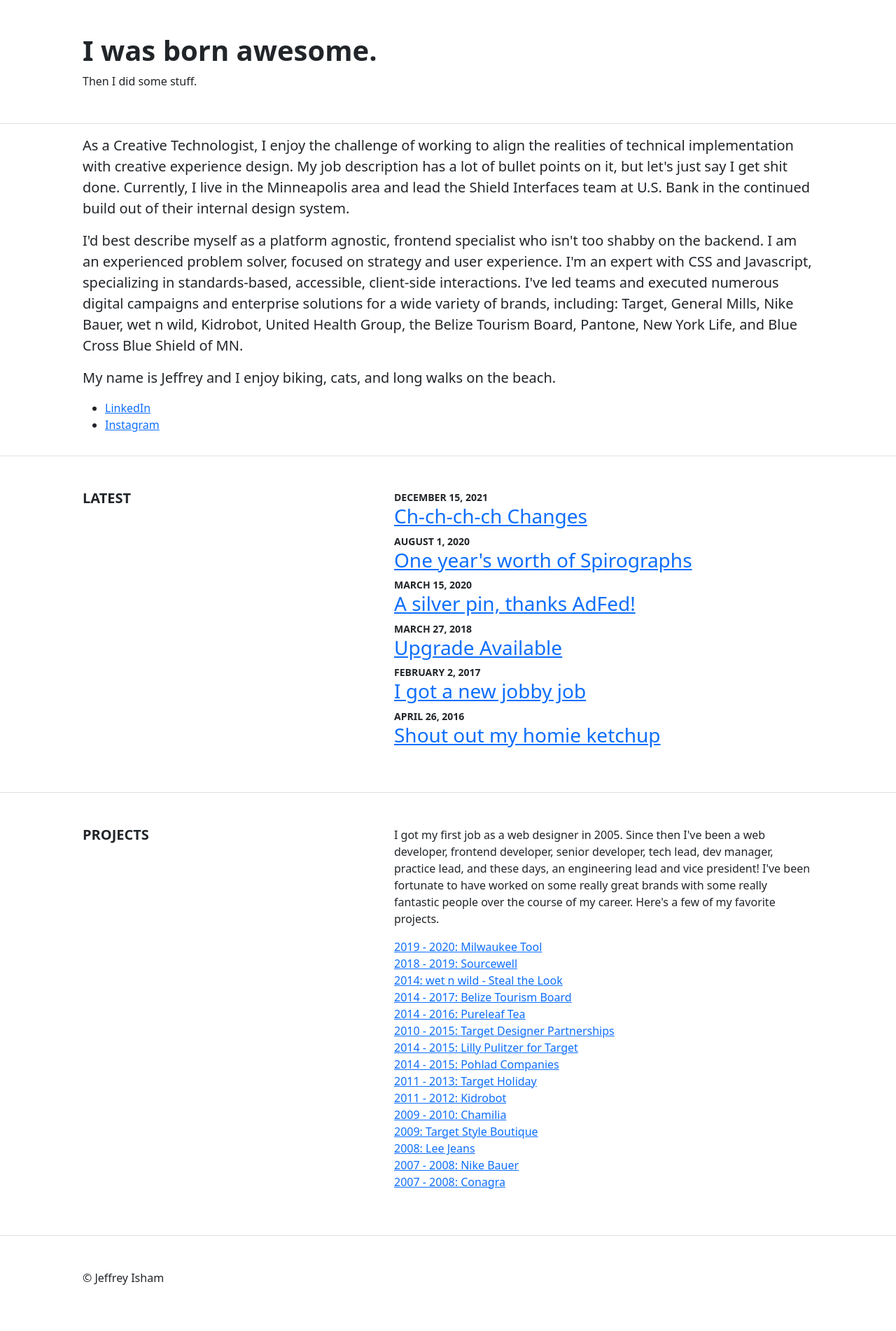
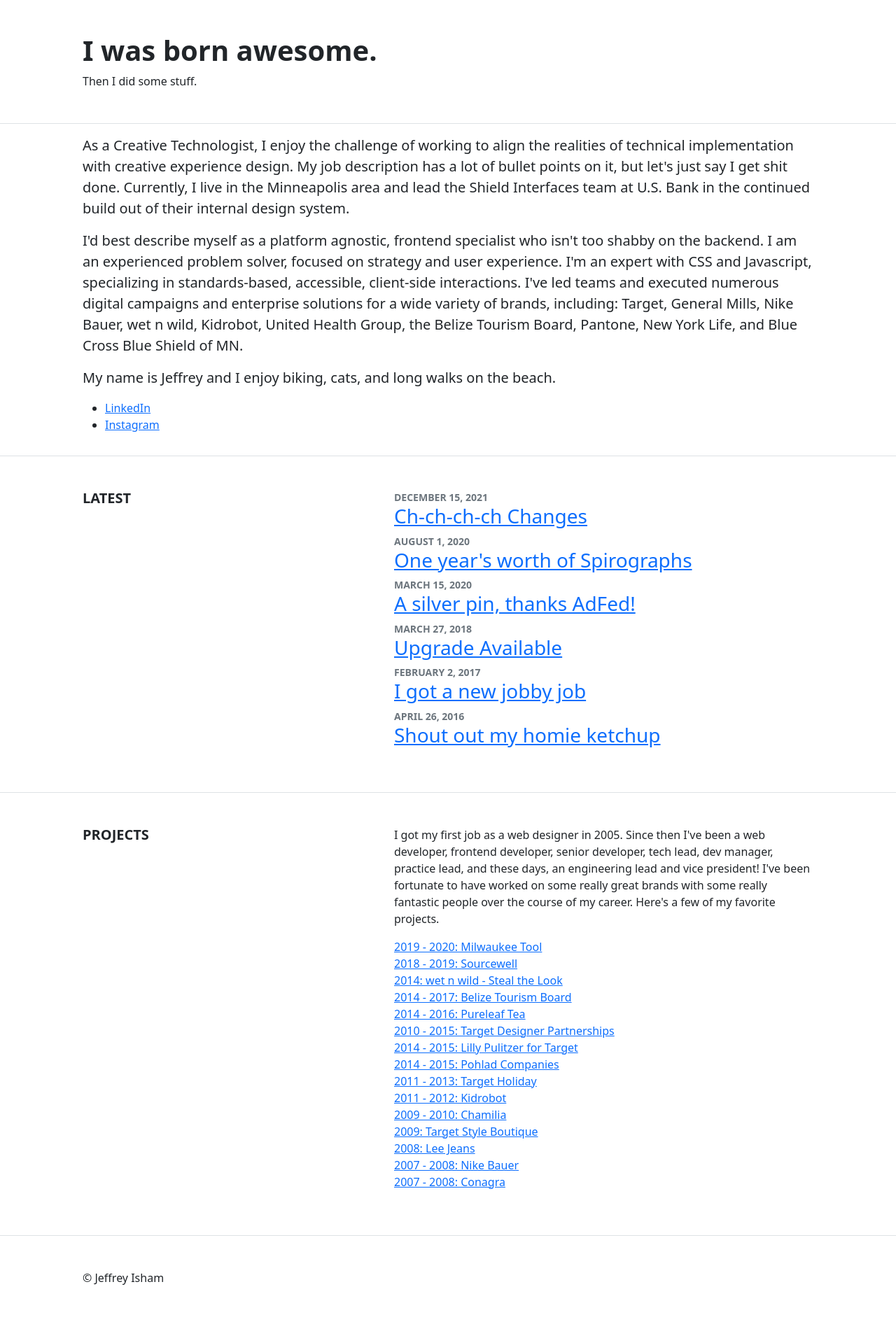
Before and after one commit to jeffreyisham/jeffreyisham.github.io, a Jekyll site: the page built from index.html, in a window 1280 px wide. Shown: the whole page at 70% size. Built offline with Jekyll 4.4.1, drawn with Linux system fonts in a browser that asks for light colours.

Commit message:
Update home.html

```diff
--- a/_layouts/home.html
+++ b/_layouts/home.html
@@ -29,7 +29,7 @@
             <ul class="posts list-unstyled">
               {% for post in site.posts %}
                 <li>
-                  <div class="small text-uppercase fw-bold">{{ post.date | date: "%B" }} {{ post.date | date: "%d" | plus:'0' }}, {{ post.date | date: "%Y" }}</div>
+                  <div class="small text-uppercase fw-bold text-muted">{{ post.date | date: "%B" }} {{ post.date | date: "%d" | plus:'0' }}, {{ post.date | date: "%Y" }}</div>
                   <h3><a href="{{ post.url }}" title="{{ post.title }}">{{ post.title }}</a></h3>
                 </li>
               {% endfor %}
```
